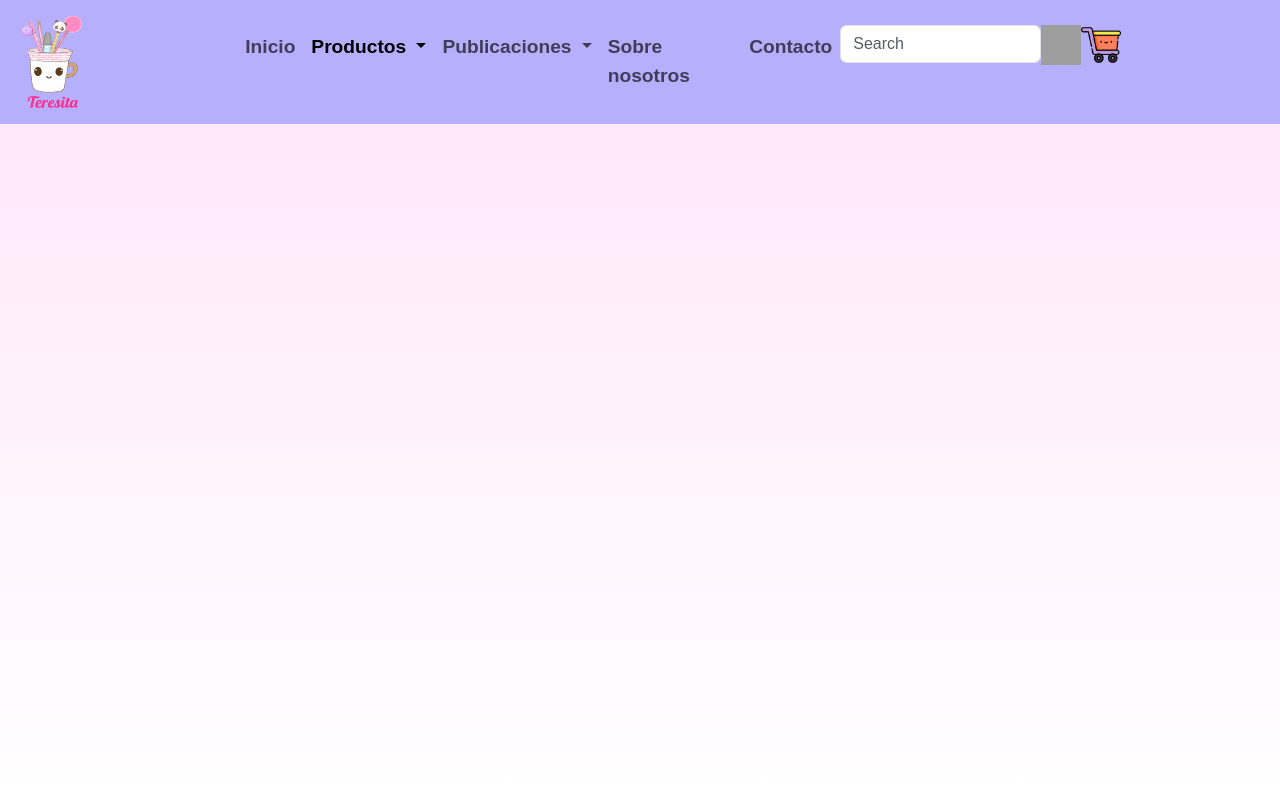
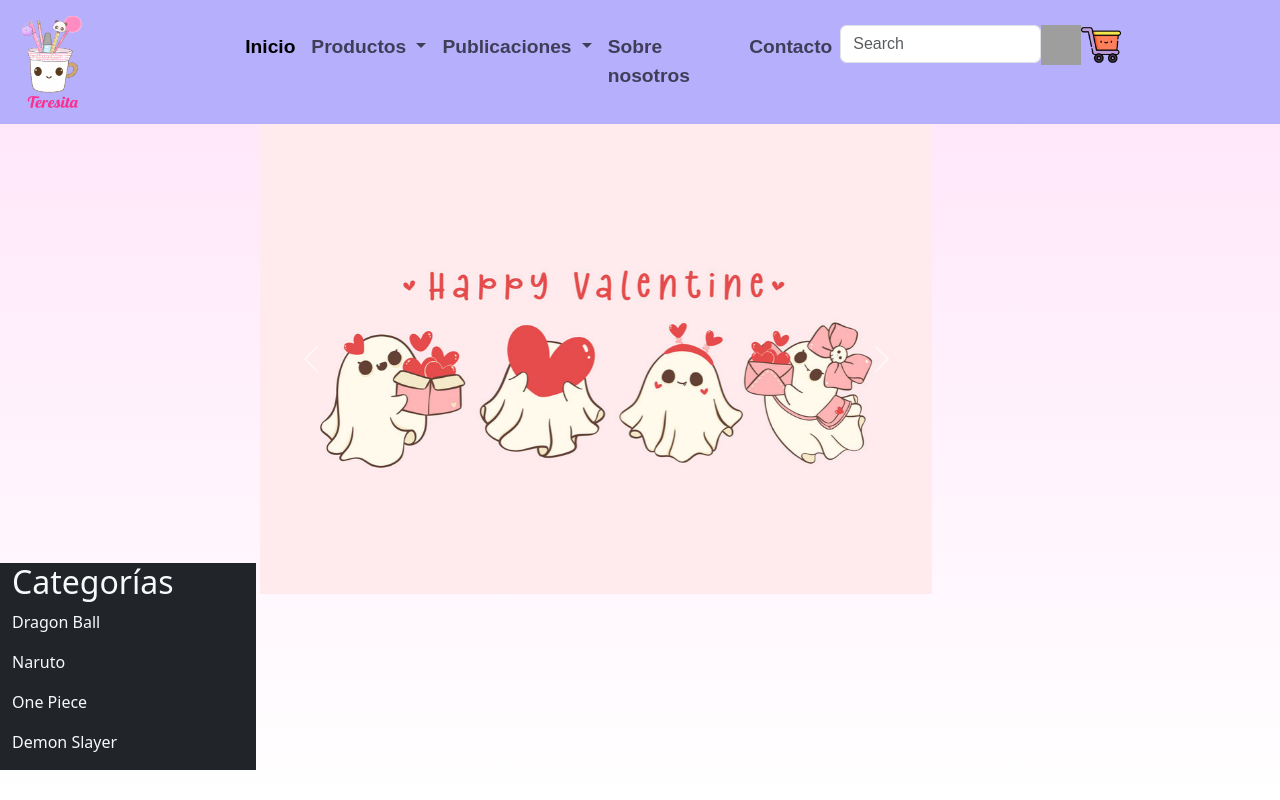
Before and after one commit to JorgeESala/teresita-shop, a plain HTML site: page index.html in a window 1280 px wide. Drawn offline with nearby package versions, Linux system fonts and the light colour scheme; grey boxes are pictures that could not be loaded.

Commit message:
feat: se agregó la estructura de la página principal

```diff
--- a/index.html
+++ b/index.html
@@ -8,6 +8,7 @@
   <link href="https://cdn.jsdelivr.net/npm/bootstrap@5.3.3/dist/css/bootstrap.min.css" rel="stylesheet"
     integrity="sha384-QWTKZyjpPEjISv5WaRU9OFeRpok6YctnYmDr5pNlyT2bRjXh0JMhjY6hW+ALEwIH" crossorigin="anonymous">
   <link rel="stylesheet" href="./src/assets/css/Navbar.css">
+  <link rel="stylesheet" href="./src/assets/css/style.css">
 </head>
 </head>
 
@@ -24,10 +25,10 @@
           <div class="collapse navbar-collapse" id="navbarSupportedContent">
               <ul class="navbar-nav justify-content-between w-75 m-2 m-auto">
                   <li class="nav-item">
-                      <a class="nav-link" aria-current="page" href="/index.html">Inicio</a>
+                      <a class="nav-link active" aria-current="page" href="/index.html">Inicio</a>
                   </li>
                   <li class="nav-item dropdown">
-                      <a class="nav-link active dropdown-toggle" href="./src/assets/pages/Productos.html" role="button"
+                      <a class="nav-link dropdown-toggle" href="./src/assets/pages/Productos.html" role="button"
                           data-bs-toggle="dropdown" aria-expanded="false">
                           Productos
                       </a>
@@ -75,6 +76,65 @@
   </nav>
   </header>
   <main>
+
+    <section class="d-inline-block bg-dark" id="category-list">
+                <div class="container-fluid text-light">
+                    <div class="row">
+                        <div class="col-12">
+                            <h2>Categorías</h2>
+                        </div>
+                        <div class="row">
+                            <div class="col-10">
+                                <p>Dragon Ball</p>
+                            </div>
+                        </div>
+                        <div class="row">
+                            <div class="col-10">
+                                <p>Naruto</p>
+                            </div>
+                        </div>
+                        <div class="row">
+                            <div class="col-10">
+                                <p>One Piece</p>
+                            </div>
+                        </div>
+                        <div class="row">
+                            <div class="col-10">
+                                <p>Demon Slayer</p>
+                            </div>
+                        </div>
+                    </div>
+                </div>
+            </div>
+        </div>
+    </section>
+
+    <section class="d-inline-block" id="main-section">
+        <div class="col-9">
+            <div id="carouselExample" class="carousel slide">
+                <div class="carousel-inner">
+                  <div class="carousel-item active">
+                    <img src="./src/assets/img/banner kawaii.jpg" class="d-block w-100" alt="...">
+                  </div>
+                  <!-- <div class="carousel-item">
+                    <img src="..." class="d-block w-100" alt="...">
+                  </div>
+                  <div class="carousel-item">
+                    <img src="..." class="d-block w-100" alt="...">
+                  </div> -->
+                </div>
+                <button class="carousel-control-prev" type="button" data-bs-target="#carouselExample" data-bs-slide="prev">
+                  <span class="carousel-control-prev-icon" aria-hidden="true"></span>
+                  <span class="visually-hidden">Previous</span>
+                </button>
+                <button class="carousel-control-next" type="button" data-bs-target="#carouselExample" data-bs-slide="next">
+                  <span class="carousel-control-next-icon" aria-hidden="true"></span>
+                  <span class="visually-hidden">Next</span>
+                </button>
+              </div>
+        </div>
+    </section>
+
   </main>
       <script src="https://cdn.jsdelivr.net/npm/bootstrap@5.3.3/dist/js/bootstrap.bundle.min.js"
         integrity="sha384-YvpcrYf0tY3lHB60NNkmXc5s9fDVZLESaAA55NDzOxhy9GkcIdslK1eN7N6jIeHz" crossorigin="anonymous"></script>
--- a/src/assets/css/style.css
+++ b/src/assets/css/style.css
@@ -37,3 +37,9 @@ textarea {
   }
 
 }
+#category-list{
+  max-width: 20%;
+}
+#main-section{
+  max-width: 70%;
+}
```
Also changed, not shown: src/assets/img/banner kawaii.jpg (added).
